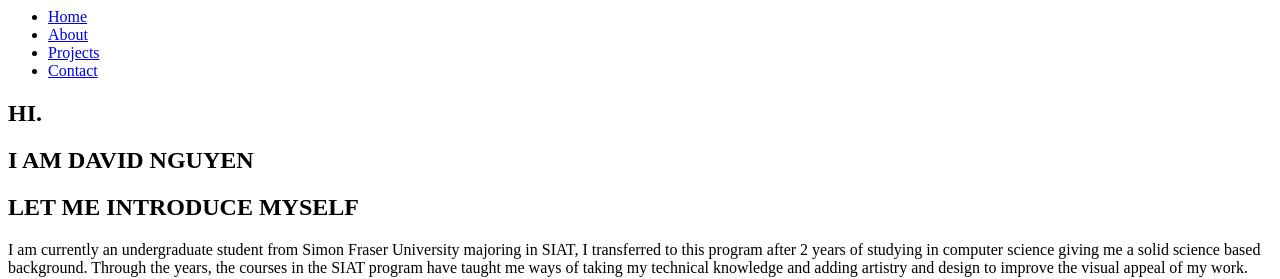
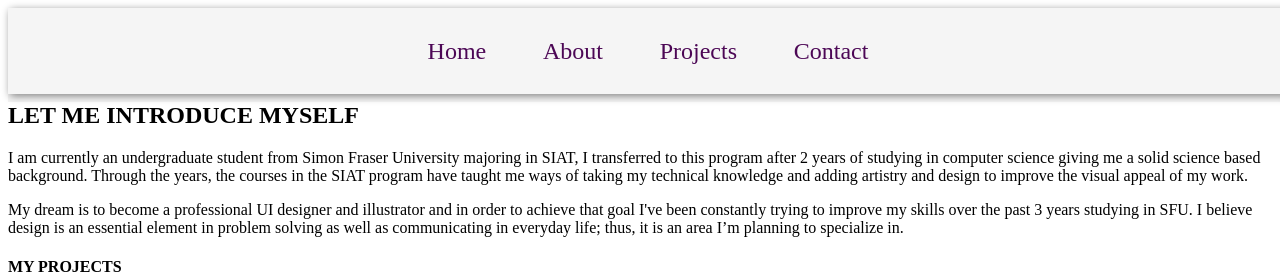
Before and after one commit to davidnguyen1501/P03-Portfolio, a plain HTML site: page index.html in a window 1280 px wide. Shown: the top 279 px of the page. Drawn offline with Linux system fonts and the light colour scheme.

Commit message:
Nav bar change 2

```diff
--- a/main.css
+++ b/main.css
@@ -32,3 +32,86 @@
 background-color: #0D1926;
 color: white;
 }
+
+#home-nav, #home-nav ul{
+display:inline-flex;
+width:100%;
+list-style-type: none;
+margin:0;
+padding:0;
+background-color: #f5f5f5;
+text-align: center;
+position: fixed;
+}
+#home-nav nav{
+display: inline-flex;
+width: 100%;
+text-align: center;
+}
+#home-nav a{
+color: #4C0755;
+font-size: 1.5em;
+padding:0.8em;
+display: inline-block;
+text-decoration: none;
+transition: color 0.2s linear;
+-o-transition: color 0.2s linear;
+-ms-transition: color 0.2s linear;
+-moz-transition: color 0.2s linear;
+-webkit-transition: color 0.2s linear;
+}
+#home-nav ul{
+position: fixed;
+margin:0;
+padding:0;
+list-style-type:none;
+
+text-align:center;
+position: relative;
+display: inline-block;
+}
+#home-nav li{
+display: inline;
+margin: 0;
+padding: 0.45rem;
+background-color: #f5f5f5;
+color: white;
+}
+.center{
+font-family: "Lulo";
+width: 100%;
+text-align: center;
+background-color: #F5F5F5;
+color: #4C0755;
+padding: 0.65rem;
+margin-bottom: 0.5em;
+box-shadow: 2px 2px 8px grey;
+
+}
+#home-nav a:hover{
+color: #D89E00;
+transition-duration: 0.3s;
+}
+.center a{
+color: black;
+}
+.center a:hover{
+color: #D89E00;
+}
+
+.fade {
+-webkit-animation-name: fade;
+-webkit-animation-duration: 1.5s;
+animation-name: fade;
+animation-duration: 1.5s;
+}
+
+@-webkit-keyframes fade {
+from {opacity: .4}
+to {opacity: 1}
+}
+
+@keyframes fade {
+from {opacity: .4}
+to {opacity: 1}
+}
```
Lines whose indentation alone changed are shown as unchanged.
